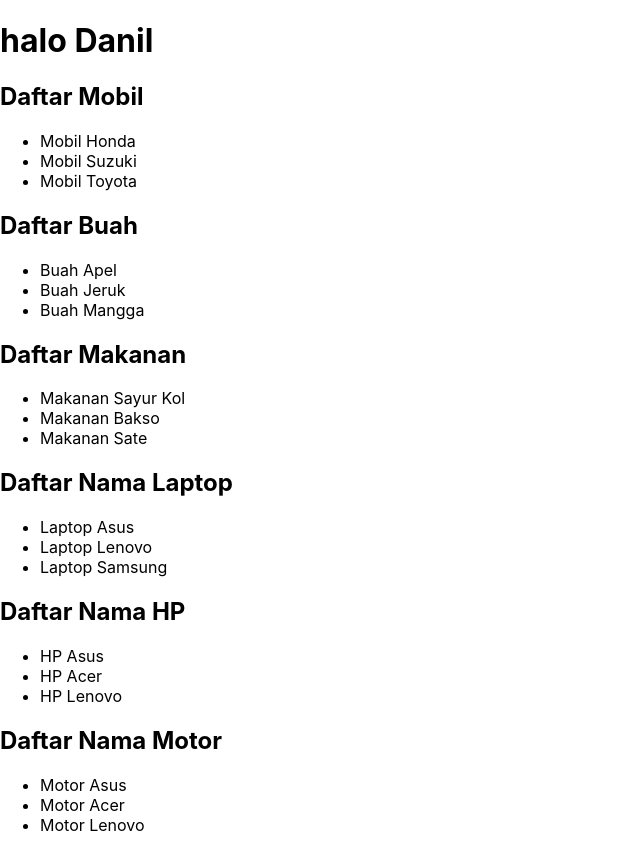
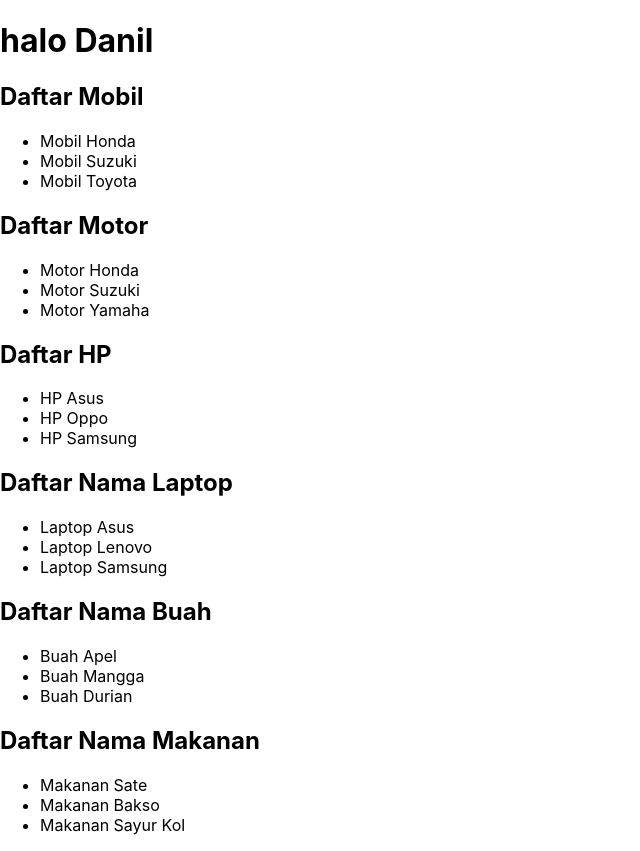
Before and after one commit to Fakhrudin-MFM/react-crud-example, a React (Create React App) app: page / in a window 1280 px wide. Shown: the whole page, without its empty margins (0-640 px from the left). Built offline with nearby package versions, Linux system fonts and the light colour scheme.

Commit message:
jadi reusable

```diff
--- a/src/components/Component2.js
+++ /dev/null
@@ -1,18 +0,0 @@
-import React from 'react';
-
-class Component2 extends React.Component {
-  render() {
-    return (
-      <div>
-        <h2>Daftar Buah</h2>
-        <ul>
-          <li>Buah Apel</li>
-          <li>Buah Jeruk</li>
-          <li>Buah Mangga</li>
-        </ul>
-      </div>
-    );
-  }
-}
-
-export default Component2;
--- a/src/components/Component3.js
+++ /dev/null
@@ -1,18 +0,0 @@
-import React from 'react';
-
-class Component2 extends React.Component {
-  render() {
-    return (
-      <div>
-        <h2>Daftar Makanan</h2>
-        <ul>
-          <li>Makanan Sayur Kol</li>
-          <li>Makanan Bakso</li>
-          <li>Makanan Sate</li>
-        </ul>
-      </div>
-    );
-  }
-}
-
-export default Component2;
--- a/src/components/IndexComponent.js
+++ b/src/components/IndexComponent.js
@@ -1,17 +1,21 @@
 import React, { Component } from 'react';
 import Component1 from './Component1';
-import Component2 from './Component2';
-import Component3 from './Component3';
+import Component2 from './Component1';
+import Component3 from './Component1';
 import SC1 from './SComponent1';
-import SC2 from './SComponent2';
-import SC3 from './SComponent3';
+import SC2 from './SComponent1';
+import SC3 from './SComponent1';
 
 class IndexComponent extends Component {
   state = {
     nama: 'Danil',
     semester: 6,
     mobil: ['Honda', 'Suzuki', 'Toyota'],
-    laptop: ['Asus', 'Lenovo', 'Samsung']
+    motor: ['Honda', 'Suzuki', 'Yamaha'],
+    hape: ['Asus', 'Oppo', 'Samsung'],
+    laptop: ['Asus', 'Lenovo', 'Samsung'],
+    buah: ['Apel', 'Mangga', 'Durian'],
+    makanan: ['Sate', 'Bakso', 'Sayur Kol']
   };
 
   render() {
@@ -19,11 +23,11 @@
       <div>
         <h1>halo {this.state.nama}</h1>
         <Component1 nama="Mobil" nilai={this.state.mobil} />
-        <Component2 />
-        <Component3 />
+        <Component2 nama="Motor" nilai={this.state.motor} />
+        <Component3 nama="HP" nilai={this.state.hape} />
         <SC1 nama="Laptop" nilai={this.state.laptop} />
-        <SC2 />
-        <SC3 />
+        <SC2 nama="Buah" nilai={this.state.buah} />
+        <SC3 nama="Makanan" nilai={this.state.makanan} />
       </div>
     );
   }
--- a/src/components/SComponent2.js
+++ /dev/null
@@ -1,16 +0,0 @@
-import React from 'react';
-
-const StatelessC1 = () => {
-  return (
-    <div>
-      <h2>Daftar Nama HP</h2>
-      <ul>
-        <li>HP Asus</li>
-        <li>HP Acer</li>
-        <li>HP Lenovo</li>
-      </ul>
-    </div>
-  );
-};
-
-export default StatelessC1;
--- a/src/components/SComponent3.js
+++ /dev/null
@@ -1,16 +0,0 @@
-import React from 'react';
-
-const StatelessC1 = () => {
-  return (
-    <div>
-      <h2>Daftar Nama Motor</h2>
-      <ul>
-        <li>Motor Asus</li>
-        <li>Motor Acer</li>
-        <li>Motor Lenovo</li>
-      </ul>
-    </div>
-  );
-};
-
-export default StatelessC1;
```
